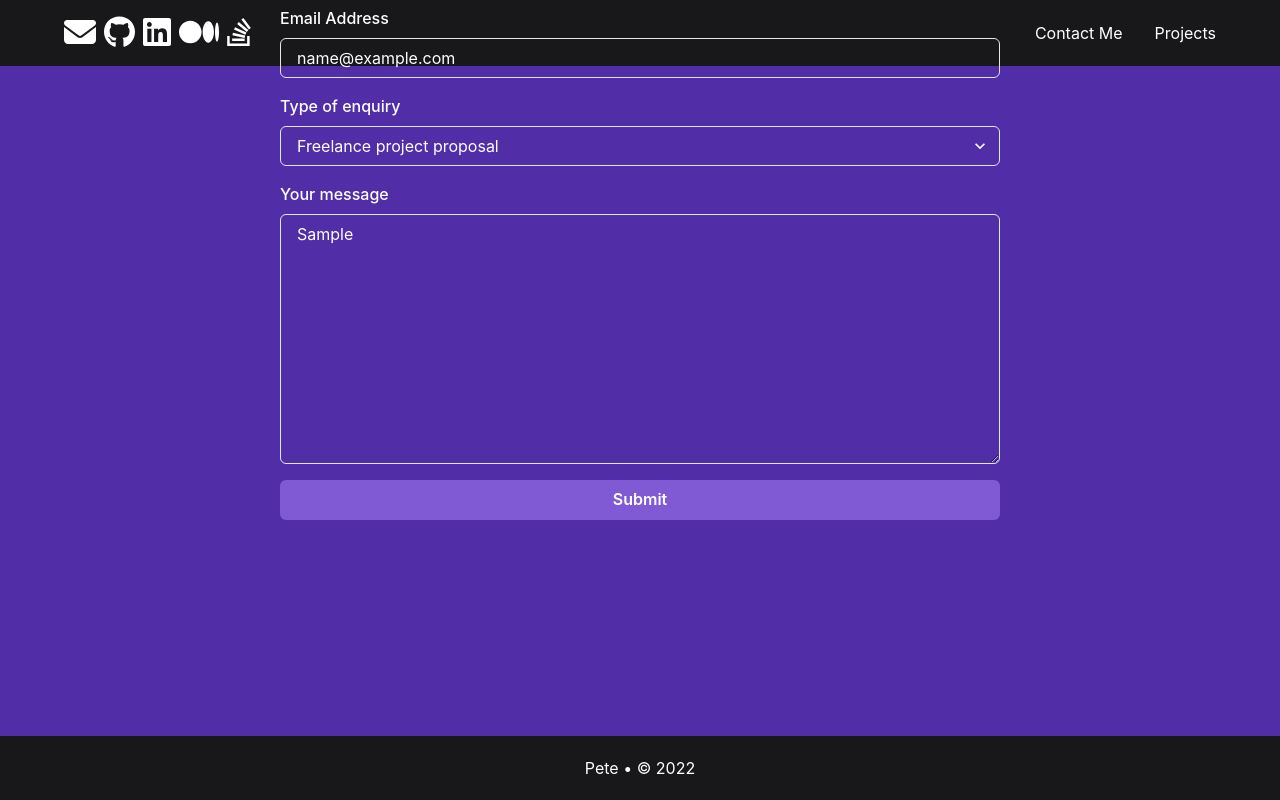
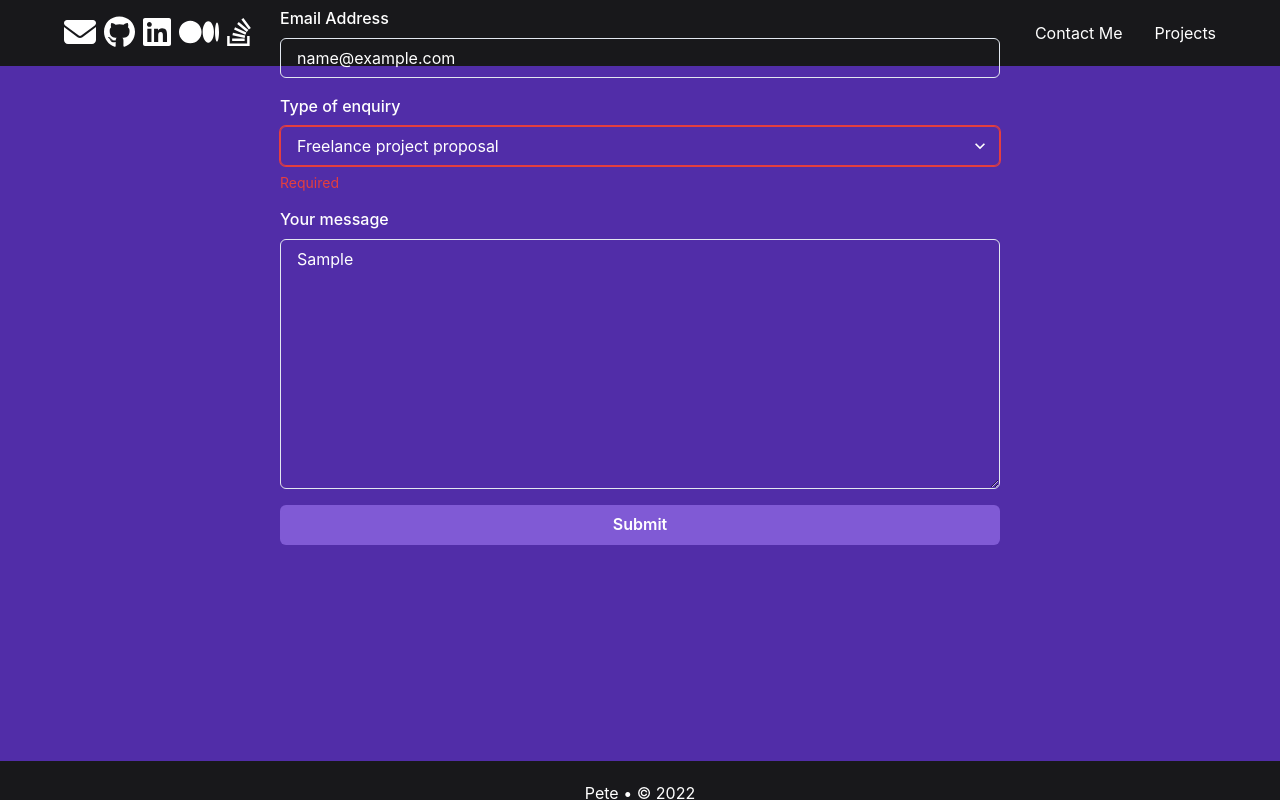
Before and after one commit to AmrindraOuk/advanced-react-project-from-meta-course, a React (Create React App) app: page / in a window 1280 px wide. Both pictures are taken after typing "Sample", "name@example.com", "Sample" into the empty fields and a click on the button "Submit". Shown: the part 2448-3248 px from the top of the page. Built offline with nearby package versions, Linux system fonts and the light colour scheme.

Commit message:
Fixed bugs

```diff
--- a/src/components/ContactMeSection.js
+++ b/src/components/ContactMeSection.js
@@ -28,19 +28,24 @@ const LandingSection = () => {
       type: "",
       comment: "",
     },
-    onSubmit: (values) => {
-      alert(JSON.stringify(values, null, 2));
+    onSubmit: (values, actions) => {
+      console.log(values);
+      console.log(actions);
+
+      actions.resetForm();
     },
-    validationSchema: Yup.object({
+    validationSchema: Yup.object().shape({
       firstName: Yup.string()
         .min(2, "Too Short!")
         .max(50, "Too Long!")
         .required("Required"),
       email: Yup.string().email("Invalid email").required("Required"),
       type: Yup.string().required("Required"),
-      comment: Yup.string().required("Required"),
+      comment: Yup.string().required("Please choose your option!"),
     }),
   });
+
+  // console.log(formik);
 
   return (
     <FullScreenSection
@@ -53,6 +58,7 @@ const LandingSection = () => {
         <Heading as="h1" id="contactme-section">
           Contact me
         </Heading>
+
         <Box p={6} rounded="md" w="100%">
           <form onSubmit={formik.handleSubmit}>
             <VStack spacing={4}>
@@ -63,9 +69,10 @@ const LandingSection = () => {
                 <Input
                   id="firstName"
                   name="firstName"
+                  value={formik.values.firstName}
                   {...formik.getFieldProps("firstName")}
                 />
-                <FormErrorMessage>Required</FormErrorMessage>
+                <FormErrorMessage>{formik.errors.firstName}</FormErrorMessage>
               </FormControl>
 
               <FormControl
@@ -76,20 +83,29 @@ const LandingSection = () => {
                   id="email"
                   name="email"
                   type="email"
+                  value={formik.values.email}
                   {...formik.getFieldProps("email")}
                 />
-                <FormErrorMessage>Required</FormErrorMessage>
+                <FormErrorMessage>{formik.errors.email}</FormErrorMessage>
               </FormControl>
 
-              <FormControl>
+              <FormControl
+                isInvalid={formik.errors.type && formik.touched.type}
+              >
                 <FormLabel htmlFor="type">Type of enquiry</FormLabel>
-                <Select id="type" name="type" {...formik.getFieldProps("type")}>
+                <Select
+                  id="type"
+                  name="type"
+                  value={formik.values.type}
+                  {...formik.getFieldProps("type")}
+                >
                   <option value="hireMe">Freelance project proposal</option>
                   <option value="openSource">
                     Open source consultancy session
                   </option>
                   <option value="other">Other</option>
                 </Select>
+                <FormErrorMessage>{formik.errors.type}</FormErrorMessage>
               </FormControl>
 
               <FormControl
@@ -100,9 +116,10 @@ const LandingSection = () => {
                   id="comment"
                   name="comment"
                   height={250}
+                  value={formik.values.comment}
                   {...formik.getFieldProps("comment")}
                 />
-                <FormErrorMessage>Required</FormErrorMessage>
+                <FormErrorMessage>{formik.errors.comment}</FormErrorMessage>
               </FormControl>
 
               <Button type="submit" colorScheme="purple" width="full">
```
